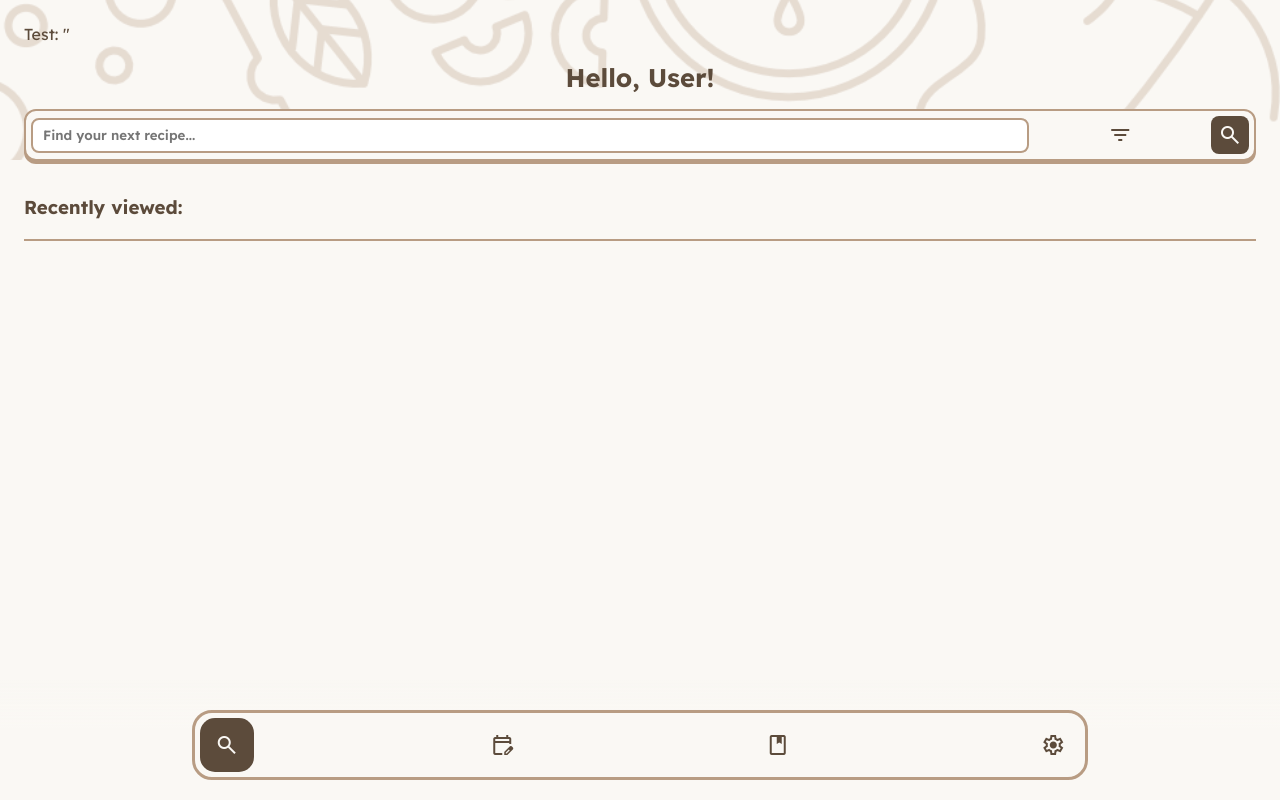
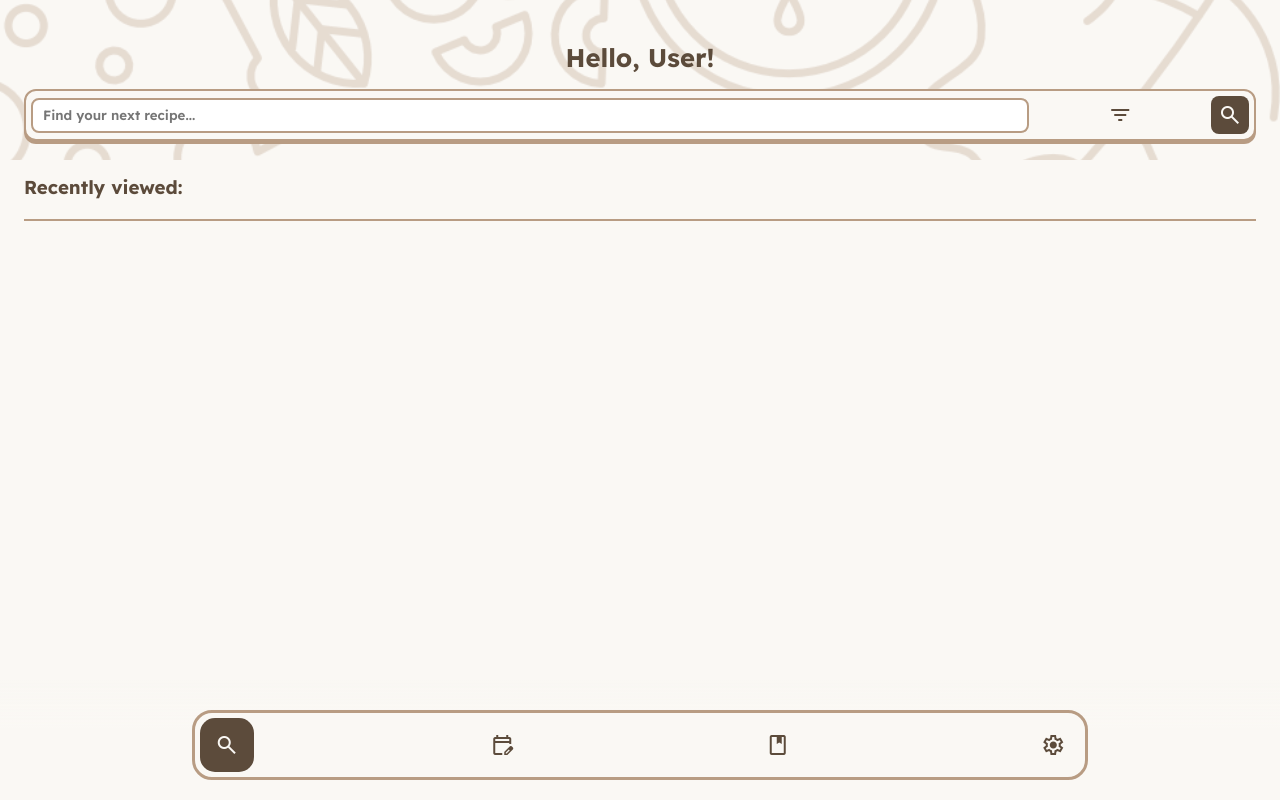
Before and after one commit to turbonobsin/MealPlanningApp, a Vue app: page /#/ in a window 1280 px wide. Built offline with nearby package versions, Linux system fonts and the light colour scheme.

Commit message:
remove small test

```diff
--- a/src/views/HomeView.vue
+++ b/src/views/HomeView.vue
@@ -191,13 +191,11 @@ function displayName(s) {
     }
     else return s
 }
-const str = ref("Test: &quot;");
 
 </script>
 
 
 <template>
-	<EscapeSymbols :s="str"></EscapeSymbols>
 	<h1 class="page-title">Hello, User!</h1>
 	<main>
 		<div class="search-bar h-center space-after spread">
```
